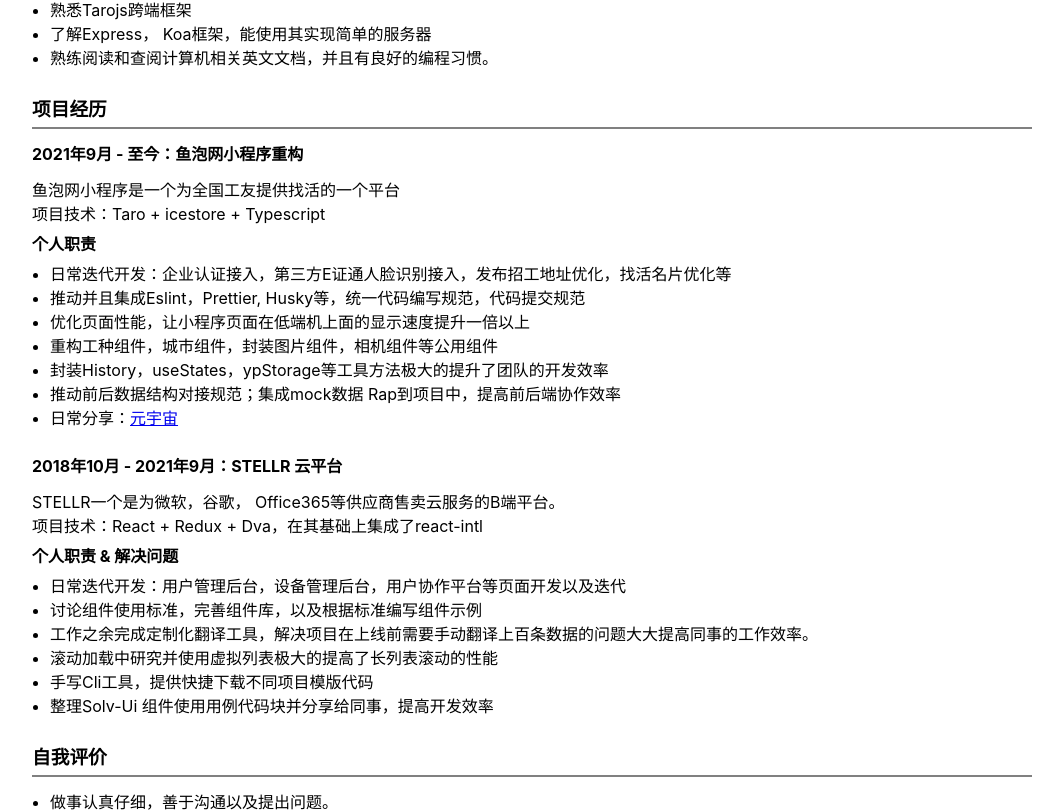
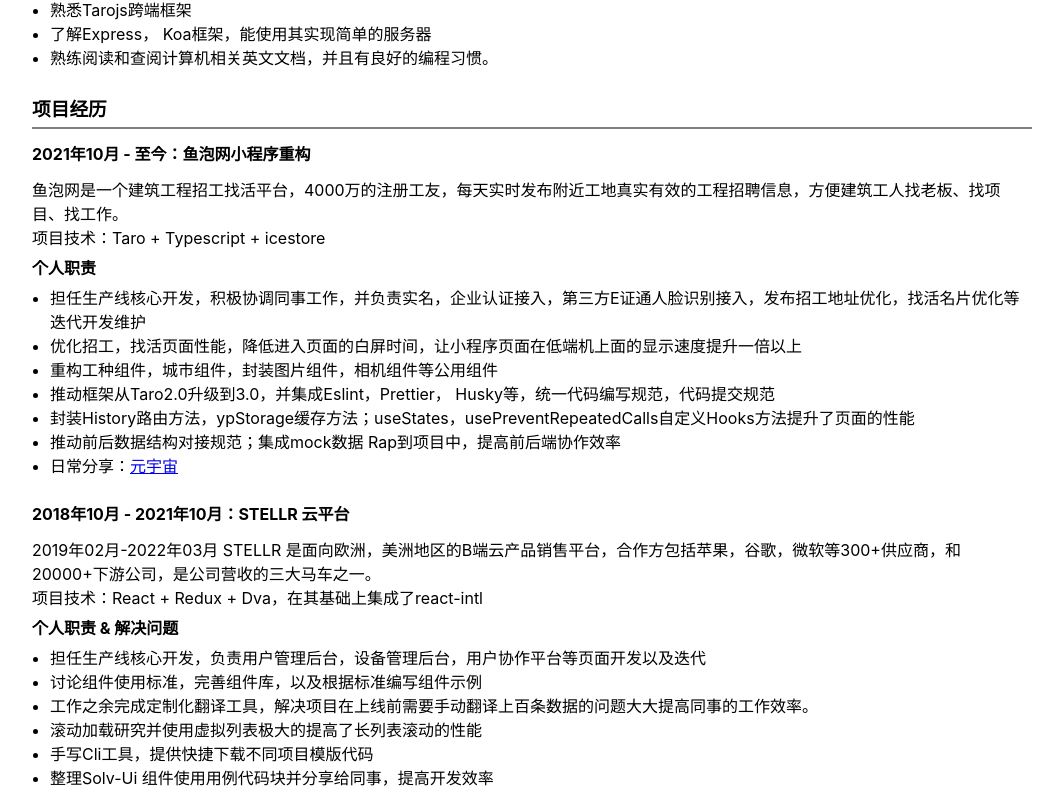
Before and after one commit to 1847016090/testGithubActions, a React (Create React App) app: page / in a window 1280 px wide. Shown: the part 612-1424 px from the top of the page, without its empty margins (108-1158 px from the left). Built offline with nearby package versions, Linux system fonts and the light colour scheme.

Commit message:
fix: 更新简历

```diff
--- a/src/App.js
+++ b/src/App.js
@@ -16,7 +16,7 @@
           <img src={avatartImg} alt="" />
         </div>
         <div className="_w_6 _flex _v _between">
-          <h2>{showInfo("叶康 | 在职 | 求职意向(前端开发工程师)")}</h2>
+          <h2>{showInfo("叶康 | 已提离职 | 求职意向(前端开发工程师)")}</h2>
           <div className="_flex _between">
             <div className="_w_2">
               <div>性　　别：男</div>
@@ -73,24 +73,28 @@
       <div>
         <h3 className="header-title">项目经历</h3>
         <div>
-          <div className="_bold _m_b_1">2021年9月 - 至今：鱼泡网小程序重构</div>
-          <div>鱼泡网小程序是一个为全国工友提供找活的一个平台</div>
-          <div>项目技术：Taro + icestore + Typescript</div>
+          <div className="_bold _m_b_1">
+            2021年10月 - 至今：鱼泡网小程序重构
+          </div>
+          <div>
+            鱼泡网是一个建筑工程招工找活平台，4000万的注册工友，每天实时发布附近工地真实有效的工程招聘信息，方便建筑工人找老板、找项目、找工作。
+          </div>
+          <div>项目技术：Taro + Typescript + icestore</div>
           <div className="_bold _m_t_half _m_b_half">个人职责</div>
           <ul className="_m_b_2">
             <li>
-              日常迭代开发：企业认证接入，第三方E证通人脸识别接入，发布招工地址优化，找活名片优化等
+              担任生产线核心开发，积极协调同事工作，并负责实名，企业认证接入，第三方E证通人脸识别接入，发布招工地址优化，找活名片优化等迭代开发维护
             </li>
             <li>
-              推动并且集成Eslint，Prettier,
+              优化招工，找活页面性能，降低进入页面的白屏时间，让小程序页面在低端机上面的显示速度提升一倍以上
+            </li>
+            <li>重构工种组件，城市组件，封装图片组件，相机组件等公用组件</li>
+            <li>
+              推动框架从Taro2.0升级到3.0，并集成Eslint，Prettier，
               Husky等，统一代码编写规范，代码提交规范
             </li>
             <li>
-              优化页面性能，让小程序页面在低端机上面的显示速度提升一倍以上
-            </li>
-            <li>重构工种组件，城市组件，封装图片组件，相机组件等公用组件</li>
-            <li>
-              封装History，useStates，ypStorage等工具方法极大的提升了团队的开发效率
+              封装History路由方法，ypStorage缓存方法；useStates，usePreventRepeatedCalls自定义Hooks方法提升了页面的性能
             </li>
             <li>
               推动前后数据结构对接规范；集成mock数据
@@ -108,41 +112,33 @@
             </li>
           </ul>
         </div>
+
         <div>
           <div className="_bold _m_b_1">
-            2018年10月 - 2021年9月：STELLR 云平台
+            2018年10月 - 2021年10月：STELLR 云平台
           </div>
           <div>
-            STELLR一个是为微软，谷歌， Office365等供应商售卖云服务的B端平台。
+            {/* STELLR一个是为微软，谷歌， Office365等供应商售卖云服务的B端平台。 */}
+            2019年02月-2022年03月 STELLR
+            是面向欧洲，美洲地区的B端云产品销售平台，合作方包括苹果，谷歌，微软等300+供应商，和20000+下游公司，是公司营收的三大马车之一。
           </div>
-          {/* <div>系统包含：用户管理，报表分析，设备管理，消息管理，埋点等。</div> */}
           <div>项目技术：React + Redux + Dva，在其基础上集成了react-intl</div>
           <div className="_bold _m_t_half _m_b_half">
             {"个人职责 & 解决问题"}
           </div>
           <ul>
             <li>
-              日常迭代开发：用户管理后台，设备管理后台，用户协作平台等页面开发以及迭代
+              担任生产线核心开发，负责用户管理后台，设备管理后台，用户协作平台等页面开发以及迭代
             </li>
             <li>讨论组件使用标准，完善组件库，以及根据标准编写组件示例</li>
             {/* <li>讨论组件使用标准，完善组件库，主导Storybook搭建展示用例并且据标准编写组件示例</li> */}
             <li>
               工作之余完成定制化翻译工具，解决项目在上线前需要手动翻译上百条数据的问题大大提高同事的工作效率。
             </li>
-            <li>滚动加载中研究并使用虚拟列表极大的提高了长列表滚动的性能</li>
+            <li>滚动加载研究并使用虚拟列表极大的提高了长列表滚动的性能</li>
             <li>手写Cli工具，提供快捷下载不同项目模版代码</li>
             <li>整理Solv-Ui 组件使用用例代码块并分享给同事，提高开发效率</li>
           </ul>
-          {/* <div className="_bold _m_t_half _m_b_half">项目难点</div>
-          <ul>
-            <li>
-              使用Vue + Koa
-              完成定制化翻译工具，解决项目在上线前需要手动翻译上百条数据的问题并且获得同事好评。
-            </li>
-            <li>滚动加载中使用虚拟列表解决长列表性能问题</li>
-            <li>整理Solv-Ui 组件使用用例代码块并分享给同事，提高开发效率</li>
-            <li>手写简单Cli工具，快捷下载使用模版</li>
-          </ul> */}
         </div>
       </div>
       {/* 自我评价 */}
```
